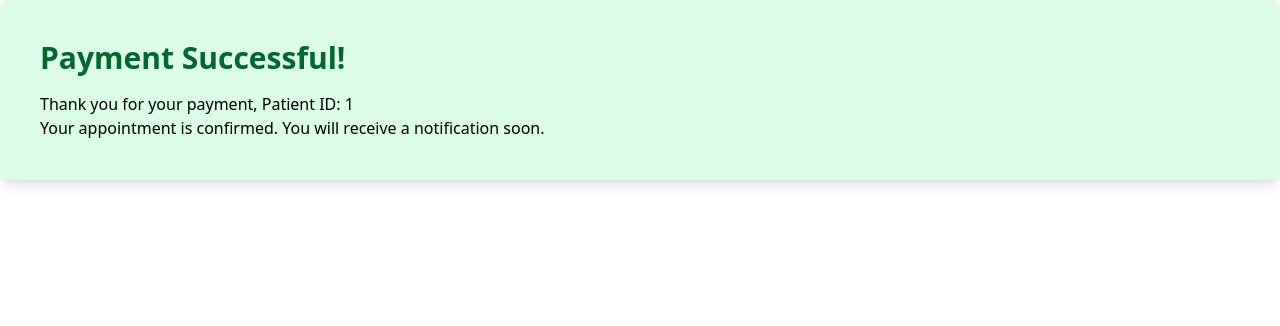
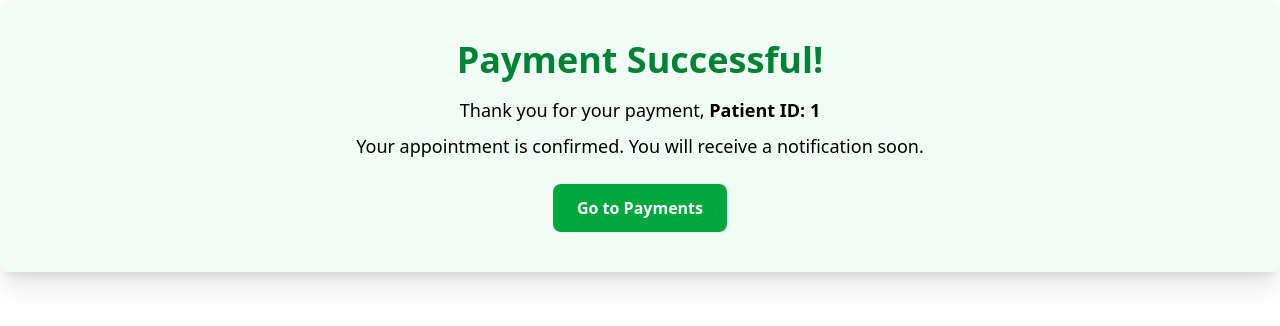
Before and after one commit to elikimz/HospitalManagement_Frontend, a React (Vite) app: page /payment-success/1 in a window 1280 px wide. Shown: the top 326 px of the page. Built offline with nearby package versions, Linux system fonts and the light colour scheme.

Commit message:
first commit

```diff
--- a/src/patientFeatures/success.tsx
+++ b/src/patientFeatures/success.tsx
@@ -1,13 +1,41 @@
-import { useParams } from 'react-router-dom';
+// import { useParams } from 'react-router-dom';
+
+// const PaymentSuccess: React.FC = () => {
+//     const { patientId } = useParams();
+
+//     return (
+//         <div className="p-6 md:p-10 bg-green-100 rounded-lg shadow-lg">
+//             <h1 className="text-3xl font-bold text-green-800 mb-4">Payment Successful!</h1>
+//             <p>Thank you for your payment, Patient ID: {patientId}</p>
+//             <p>Your appointment is confirmed. You will receive a notification soon.</p>
+//         </div>
+//     );
+// };
+
+// export default PaymentSuccess;
+
+
+import { useParams, useNavigate } from 'react-router-dom';
 
 const PaymentSuccess: React.FC = () => {
     const { patientId } = useParams();
+    const navigate = useNavigate();
+
+    const handleGoBack = () => {
+        navigate('/patient/payments');
+    };
 
     return (
-        <div className="p-6 md:p-10 bg-green-100 rounded-lg shadow-lg">
-            <h1 className="text-3xl font-bold text-green-800 mb-4">Payment Successful!</h1>
-            <p>Thank you for your payment, Patient ID: {patientId}</p>
-            <p>Your appointment is confirmed. You will receive a notification soon.</p>
+        <div className="p-6 md:p-10 bg-green-50 rounded-lg shadow-xl flex flex-col items-center">
+            <h1 className="text-4xl font-bold text-green-700 mb-4">Payment Successful!</h1>
+            <p className="text-lg mb-2">Thank you for your payment, <span className="font-semibold">Patient ID: {patientId}</span></p>
+            <p className="text-lg mb-6">Your appointment is confirmed. You will receive a notification soon.</p>
+            <button
+                onClick={handleGoBack}
+                className="px-6 py-3 bg-green-600 text-white font-semibold rounded-lg hover:bg-green-700 transition"
+            >
+                Go to Payments
+            </button>
         </div>
     );
 };
```
